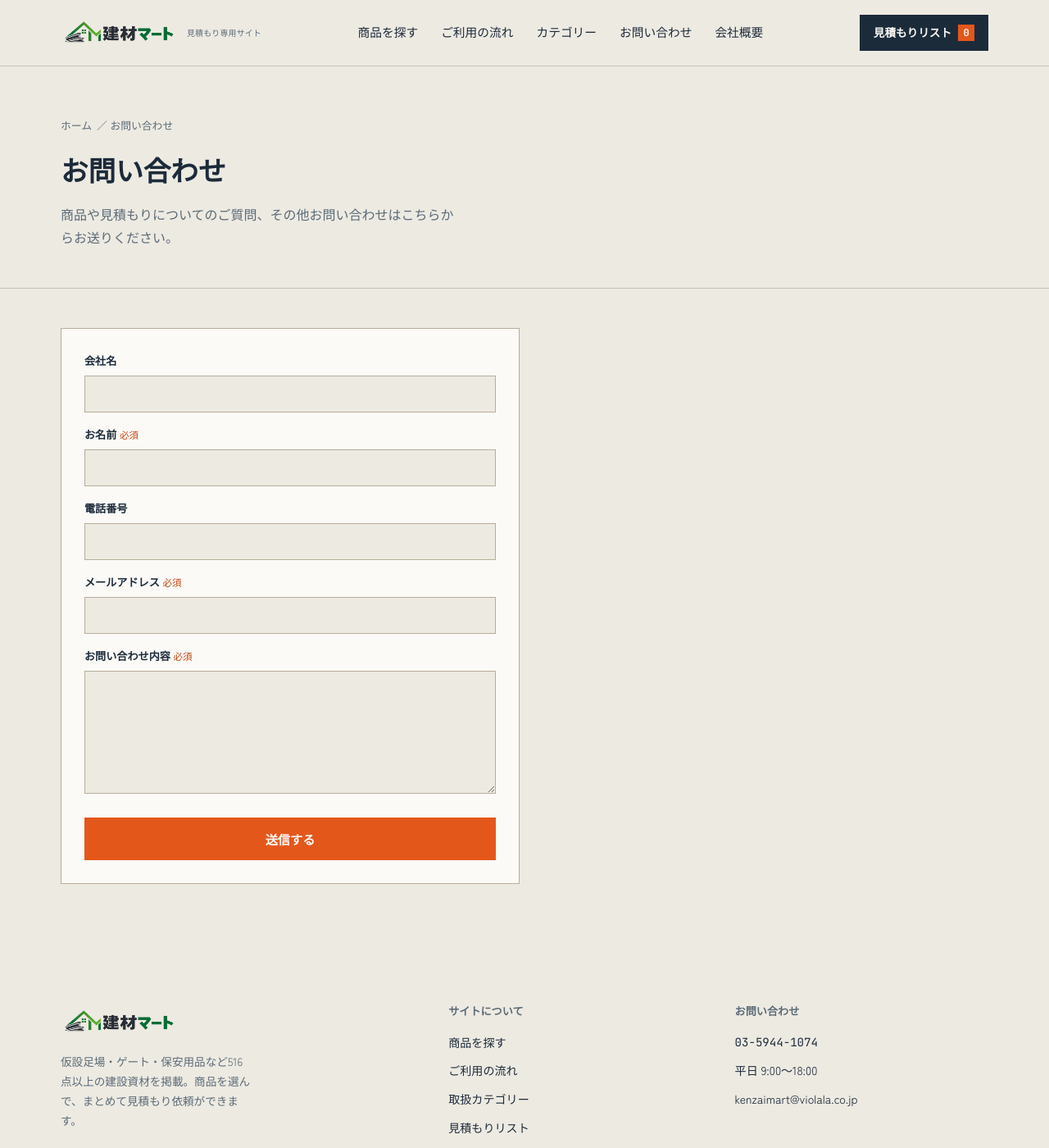
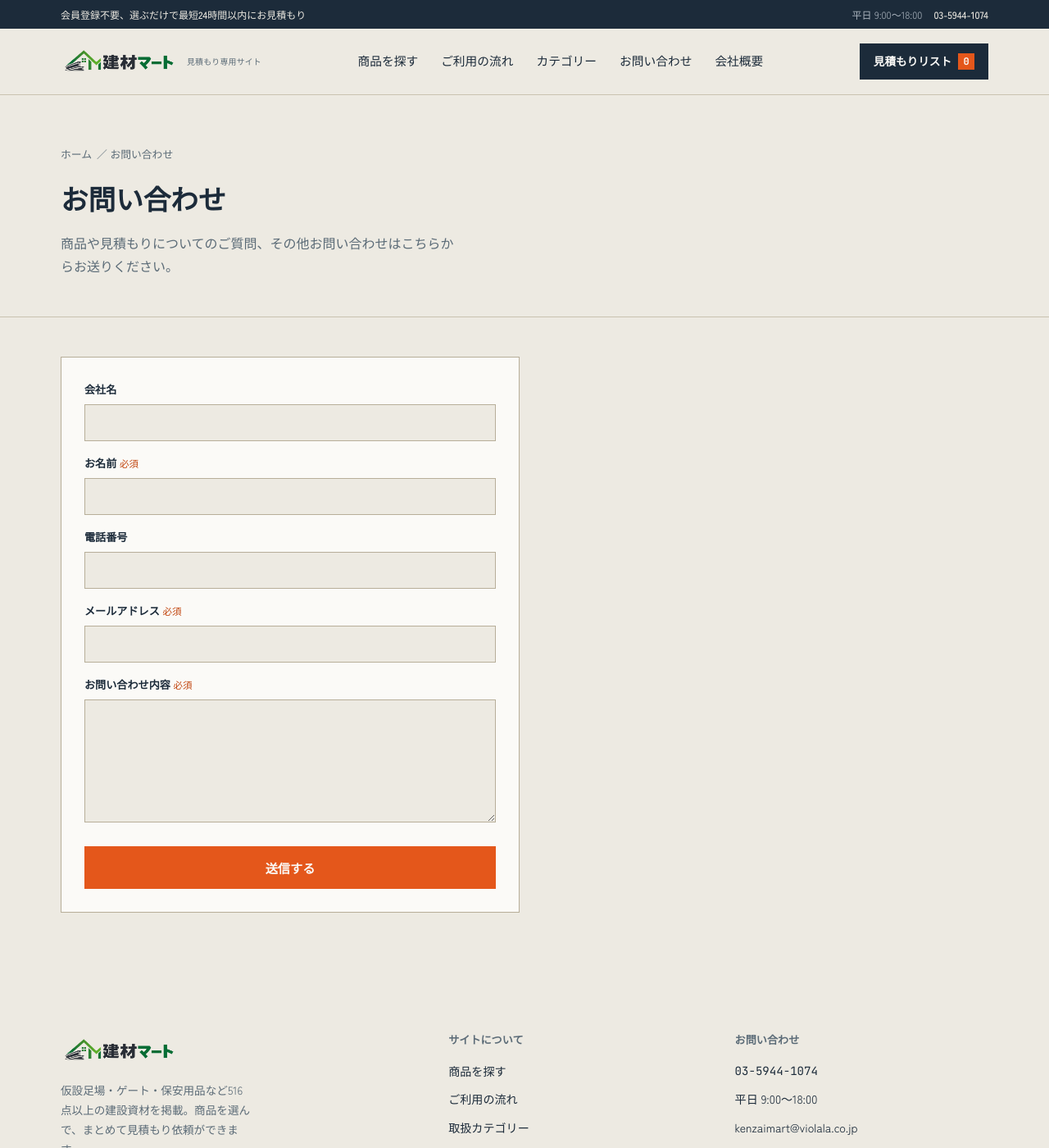
Before and after one commit to violalainc/kenzaimart, a Jekyll site: the page built from contact/index.html, in a window 1280 px wide and 1400 px high. Shown: the whole window at 82% size. Built offline with Jekyll 4.4.1, drawn with Linux system fonts in a browser that asks for light colours.

Commit message:
ヘッダーにキャッチコピー・営業時間・電話番号の帯を追加
_config.yml に header_tagline を追加し、_includes/header.html の
site-header最上部に announce-bar を新設。キャッチコピー・営業時間・
電話番号を表示する。

760px以下では announce-bar__hours(営業時間)を非表示にし、
キャッチコピーは white-space:nowrap + text-overflow:ellipsis で
省略、電話番号は常にフル表示を維持する。

デスクトップ(1280px)・モバイル(375px/430px)で全ページ
(トップ・商品一覧・商品詳細・会社概要・お問い合わせ・見積もりリスト)
の帯表示とヘッダーのレイアウト崩れがないことをスクリーンショットで確認済み。

Co-Authored-By: Claude Sonnet 5 <noreply@anthropic.com>
Claude-Session: https://claude.ai/code/session_01QrZbaqAgXVzhNDzDbid7SC

```diff
--- a/_config.yml
+++ b/_config.yml
@@ -7,6 +7,7 @@ company_name: "合同会社Violala"
 company_tel: "03-5944-1074"
 company_hours: "平日 9:00〜18:00"
 company_email: "kenzaimart@violala.co.jp"
+header_tagline: "会員登録不要、選ぶだけで最短24時間以内にお見積もり"
 
 # 大カテゴリーの表示順とテーマカラー、説明文
 categories_order:
--- a/_includes/header.html
+++ b/_includes/header.html
@@ -1,4 +1,13 @@
 <header class="site-header">
+  <div class="announce-bar">
+    <div class="wrap announce-bar__inner">
+      <span class="announce-bar__tagline">{{ site.header_tagline }}</span>
+      <span class="announce-bar__contact">
+        <span class="announce-bar__hours">{{ site.company_hours }}</span>
+        <a class="announce-bar__tel" href="tel:{{ site.company_tel | remove: '-' }}">{{ site.company_tel }}</a>
+      </span>
+    </div>
+  </div>
   <div class="wrap site-header__bar">
     <a href="{{ '/' | relative_url }}" class="brand">
       <img class="brand__logo" src="{{ '/assets/kenzaimart-logo.png' | relative_url }}" alt="建材マート">
--- a/assets/css/main.css
+++ b/assets/css/main.css
@@ -75,6 +75,45 @@ input:focus-visible {
   z-index: 100;
   background: var(--paper);
   border-bottom: 1px solid var(--line);
+}
+
+.announce-bar {
+  background: var(--ink);
+  color: var(--paper);
+  font-size: 0.75rem;
+  padding: 7px 0;
+}
+.announce-bar__inner {
+  display: flex;
+  align-items: center;
+  justify-content: space-between;
+  gap: 16px;
+}
+.announce-bar__tagline { font-weight: 500; }
+.announce-bar__contact {
+  display: flex;
+  align-items: center;
+  gap: 14px;
+  flex-shrink: 0;
+}
+.announce-bar__hours { color: #A9B2BC; }
+.announce-bar__tel {
+  font-weight: 500;
+  display: flex;
+  align-items: center;
+  gap: 6px;
+  color: var(--paper);
+}
+.announce-bar__tel:hover { color: var(--safety); }
+
+@media (max-width: 760px) {
+  .announce-bar__hours { display: none; }
+  .announce-bar__tagline {
+    white-space: nowrap;
+    overflow: hidden;
+    text-overflow: ellipsis;
+    font-size: 0.7rem;
+  }
 }
 
 .site-header__bar {
```
